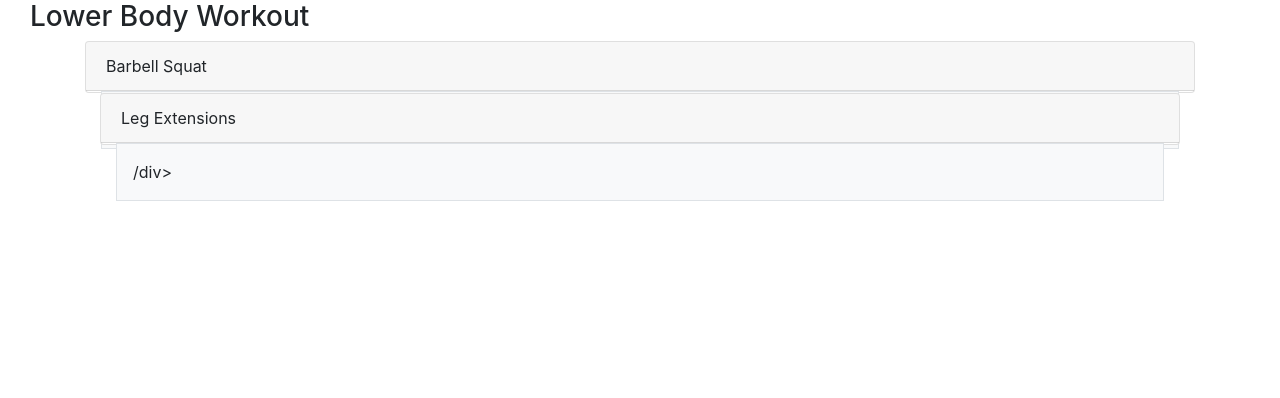
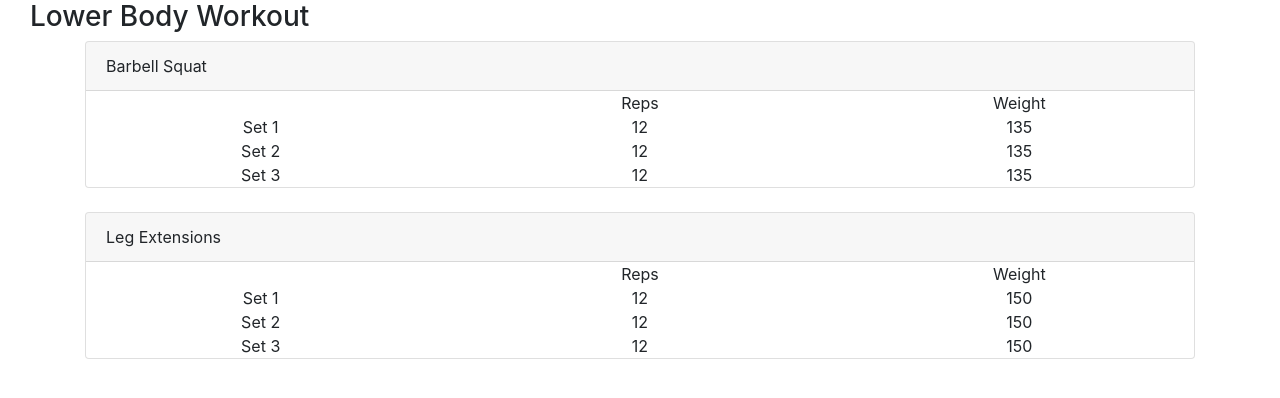
Before and after one commit to Tharindu-h/workout_tracker, a Django app: page /details/2 in a window 1280 px wide. Shown: the part 79-477 px from the top of the page. Run offline with Django 4.2, Linux system fonts and the light colour scheme; data comes from the database, SQL or seed files in the repository; both versions use the stored data as it was after the commit; some libraries are stand-ins or nearby versions.

Commit message:
Update details page

```diff
--- a/workout/templates/workout/detail.html
+++ b/workout/templates/workout/detail.html
@@ -7,22 +7,20 @@
     <div class="container">
       <div class="card">
         <div class="card-header">{{ e.name }}</div>
-          <div class="col">
-            <div class="p-3 border bg-light">/div>
-          </div> {% comment %} figure out how the Bootstrap grid system works{% endcomment %}
-      </div>
+        <div class="row">
+          <div class="col-4"></div>
+          <div class="col-4 text-center">Reps</div>
+          <div class="col-4 text-center">Weight</div>
+        </div>
+        {% for s in e.set.all %}
+          <div class="row">
+            <div class="col-4 text-center">Set {{ forloop.counter }}</div>
+            <div class="col-4 text-center">{{ s.reps }}</div>
+            <div class="col-4 text-center">{{ s.weight }}</div>
+          </div>
+        {% endfor %}
     </div>
-{% comment %}     <h4>{{ e.name }}</h4>
-      {% for s in e.set.all %}
-        <h5>{{ s }}</h5>
-      {% endfor %} {% endcomment %}
+  </div>
+  </br>
   {% endfor %}
 {% endblock content %}
-
-
-
-  <div class="row gx-5">
-    <div class="col">
-     <div class="p-3 border bg-light">Custom column padding</div>
-    </div>
-  </div>
--- a/workout/views.py
+++ b/workout/views.py
@@ -19,9 +19,4 @@ class WorkoutDetailsView(DetailView):
     def get_context_data(self, **kwargs):
         context = super().get_context_data(**kwargs)
         #context[""] =
-        w = Workout.objects.all()
-        for i in w:
-            print(i.exercises.all())
-            for j in i.exercises.all():
-                print(j.set.all())
         return context
```
Also changed, not shown: db.sqlite3, 1 other file.
